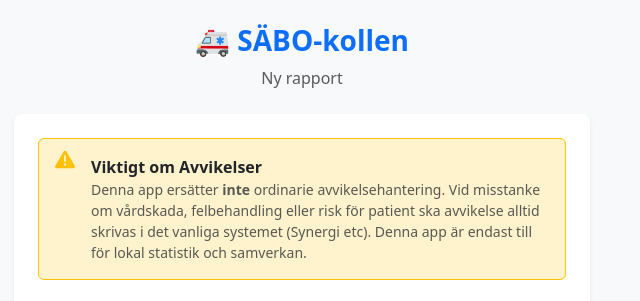
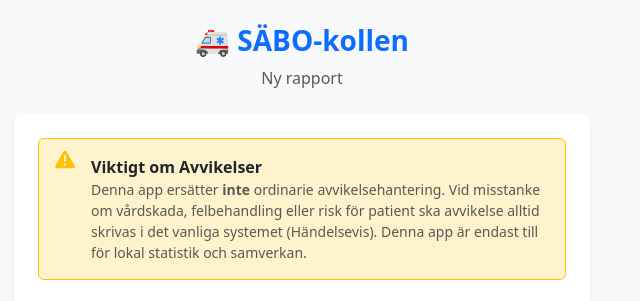
Before and after one commit to Barrelito/sabo-kollen, a plain HTML site: page index.html in a window 1280 px wide. Shown: the top 301 px of the page, 338-978 px from the left. Drawn offline with nearby package versions, Linux system fonts and the light colour scheme; no server answers.

Commit message:
Update reference to incident reporting system

```diff
--- a/index.html
+++ b/index.html
@@ -40,7 +40,7 @@
                             <strong class="d-block text-dark">Viktigt om Avvikelser</strong>
                             <p class="small mb-0 text-muted">
                                 Denna app ersätter <strong>inte</strong> ordinarie avvikelsehantering.
-                                Vid misstanke om vårdskada, felbehandling eller risk för patient ska avvikelse alltid skrivas i det vanliga systemet (Synergi etc).
+                                Vid misstanke om vårdskada, felbehandling eller risk för patient ska avvikelse alltid skrivas i det vanliga systemet (Händelsevis).
                                 Denna app är endast till för lokal statistik och samverkan.
                             </p>
                         </div>
```
